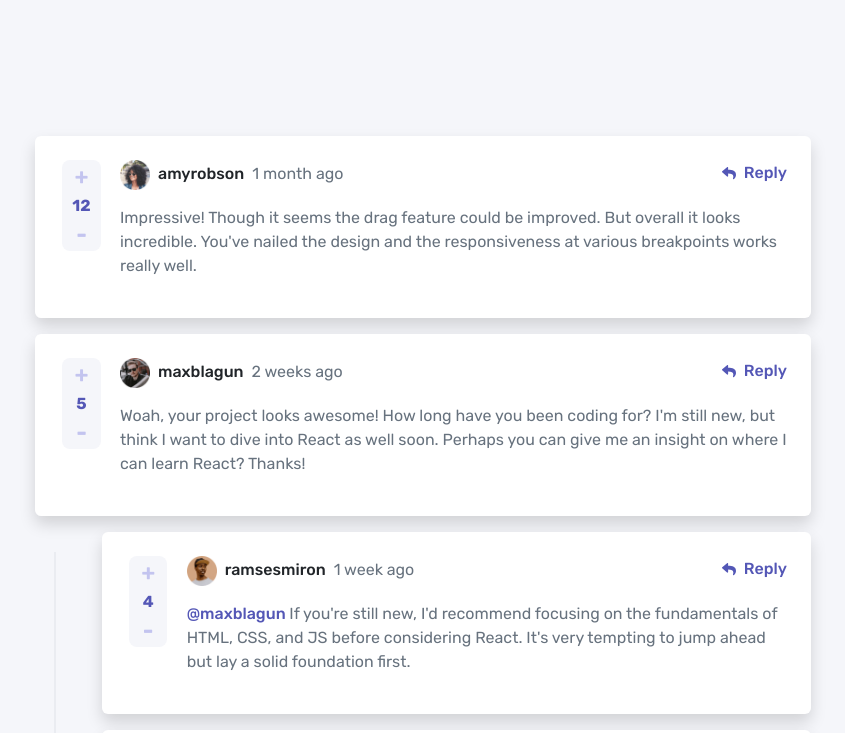
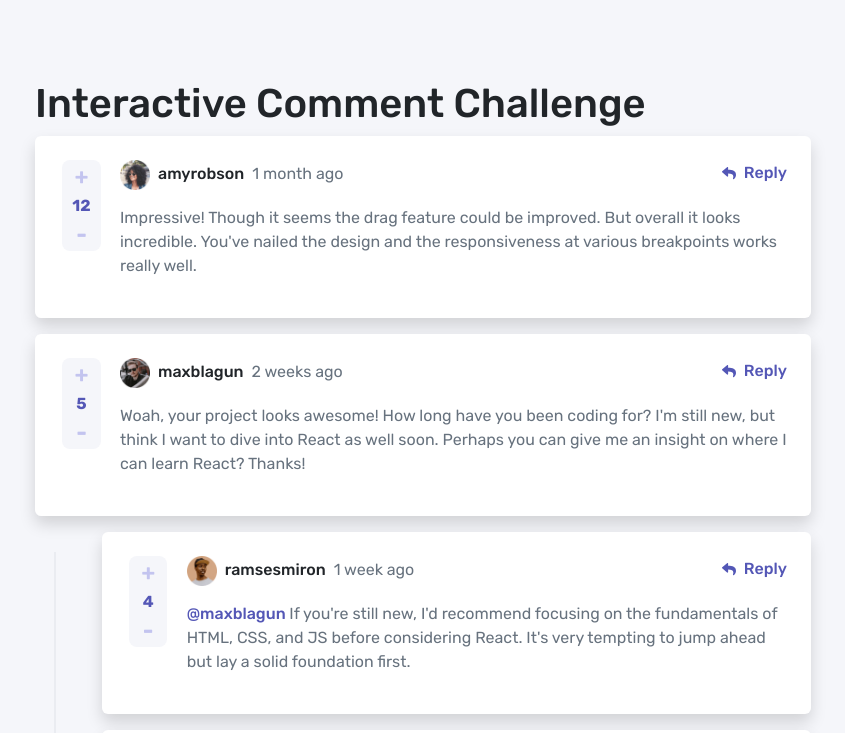
Before and after one commit to hongleang/interactive-comment-challenge, a React (Vite) app: page / in a window 1280 px wide. Shown: the top 733 px of the page, without its empty margins (217-1062 px from the left). Built offline with nearby package versions, Linux system fonts and the light colour scheme.

Commit message:
fix sementic header

```diff
--- a/src/App.tsx
+++ b/src/App.tsx
@@ -39,7 +39,7 @@ function App() {
     <AppContext.Provider value={{ modalHandler, commentHandler: { ...commentHandler, commentsData: commentsData.comments } }}>
       <Modal {...{ modalIsOpen, onFunction: onDeleting }} />
       <div className="container">
-        <h1 style={{ visibility: "hidden" }}>Interactive Comment Challenge</h1>
+        <h1 className="mb-2">Interactive Comment Challenge</h1>
         <CommentCards />
         <AddCommentBox {...{ type: "comment" }} />
       </div>
```
